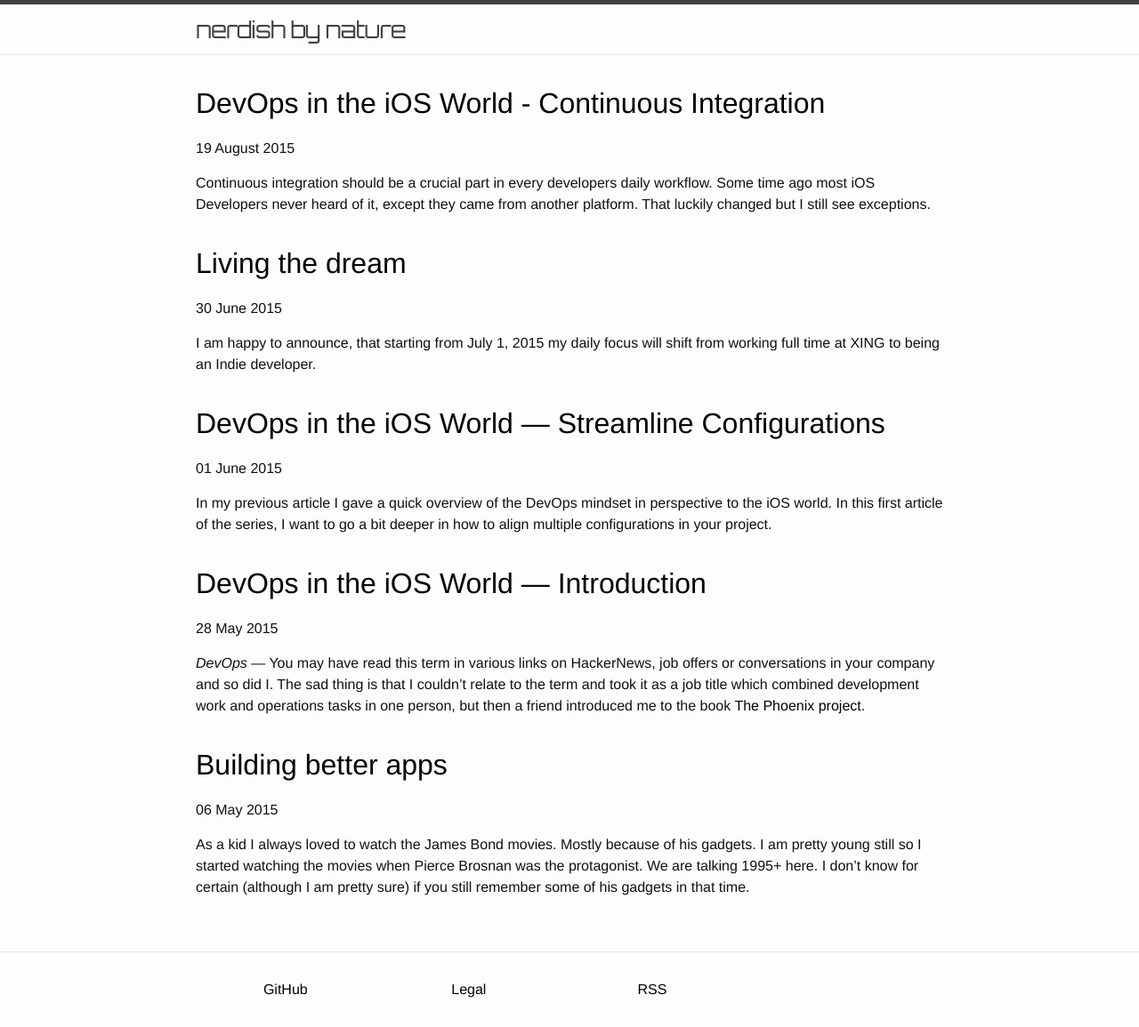
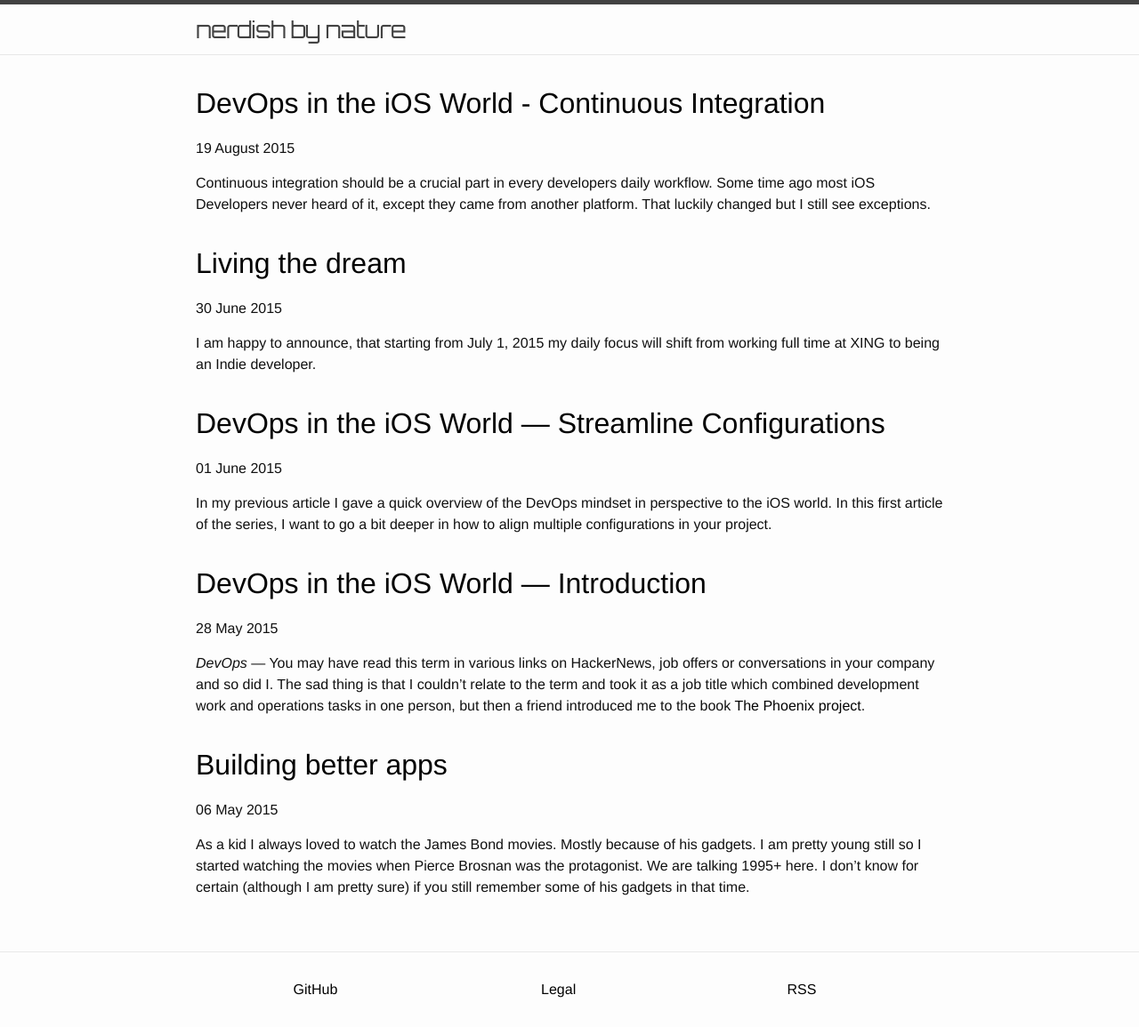
Before and after one commit to nerdishbynature/nerdishbynature.github.io, a Jekyll site: the page built from index.html, in a window 1280 px wide. Shown: the whole page at 89% size. Built offline with Jekyll 4.4.1, drawn with Linux system fonts in a browser that asks for light colours.

Commit message:
fix footer size

```diff
--- a/_sass/_base.scss
+++ b/_sass/_base.scss
@@ -188,5 +188,5 @@ pre {
   display: inline-block;
   margin-left: auto;
   margin-right: auto;
-  width: 24%;
+  width: 32%;
 }
```
